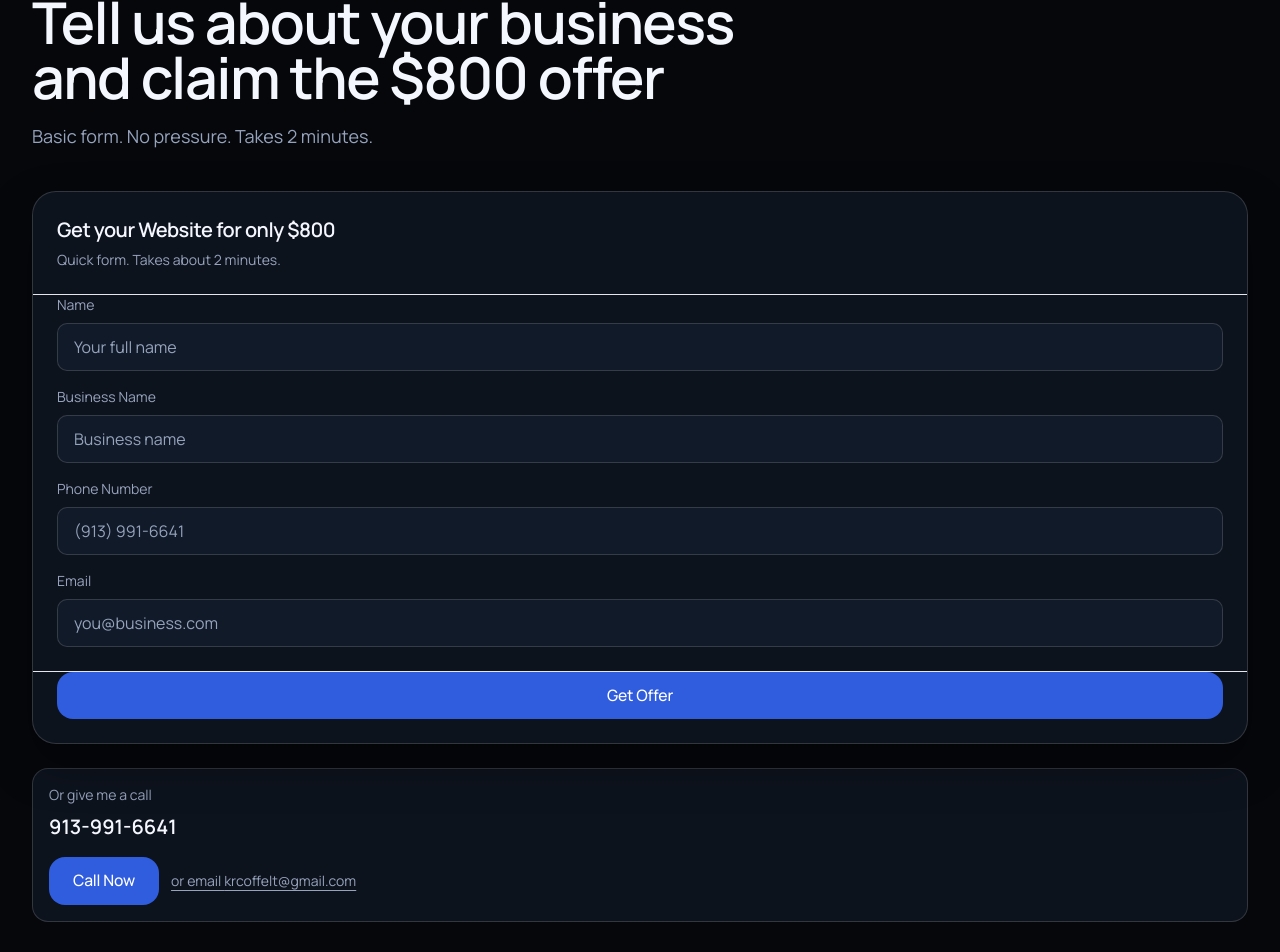
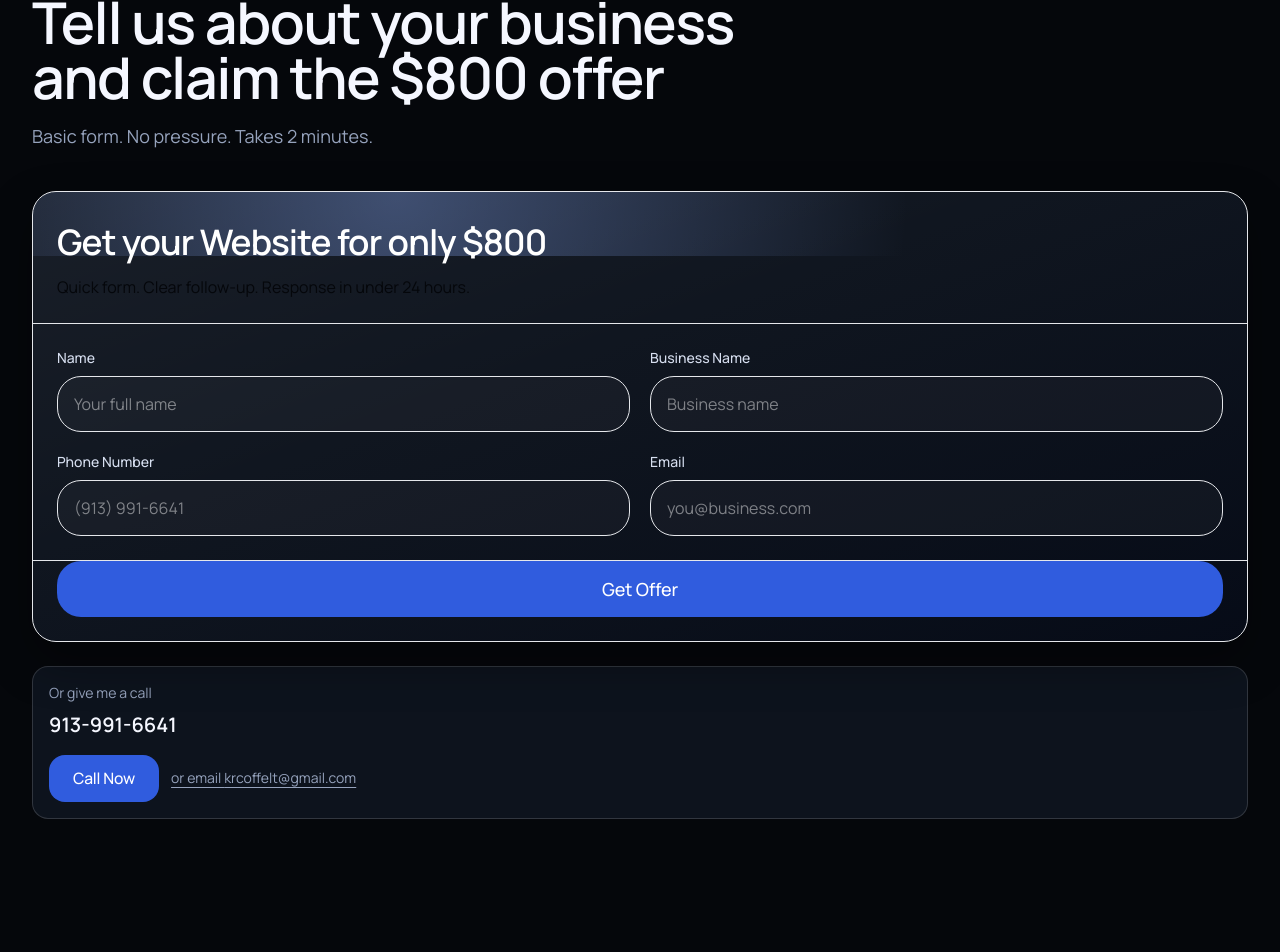
Before and after one commit to krcoffelt/HomeTown3, a Next.js app: page /website-offer-800 in a window 1280 px wide. Shown: the part 2083-3035 px from the top of the page. Built offline with nearby package versions, Linux system fonts and the light colour scheme; no server answers.

Commit message:
Refine offer form to premium layout and improve UX behavior

```diff
--- a/components/sections/offer-lead-form.tsx
+++ b/components/sections/offer-lead-form.tsx
@@ -1,16 +1,9 @@
 "use client";
 
-import { useActionState, useState } from "react";
+import { useActionState, useEffect, useState } from "react";
 import { submitOfferLead, type SubmitLeadState } from "@/app/(site)/contact/actions";
 import { Button } from "@/components/ui/button";
-import {
-  Card,
-  CardContent,
-  CardDescription,
-  CardFooter,
-  CardHeader,
-  CardTitle
-} from "@/components/ui/card";
+import { Card, CardContent, CardDescription, CardFooter, CardHeader, CardTitle } from "@/components/ui/card";
 import { Input } from "@/components/ui/input";
 
 const initialState: SubmitLeadState = { ok: false, message: "" };
@@ -23,16 +16,20 @@ const initialValues = {
 
 function pushDataLayerEvent(eventName: string) {
   if (typeof window === "undefined") return;
-  const payload = { event: eventName };
   const dataLayerWindow = window as Window & { dataLayer?: Array<Record<string, string>> };
   dataLayerWindow.dataLayer = dataLayerWindow.dataLayer ?? [];
-  dataLayerWindow.dataLayer.push(payload);
+  dataLayerWindow.dataLayer.push({ event: eventName });
 }
 
 export function OfferLeadForm() {
   const [state, action, pending] = useActionState(submitOfferLead, initialState);
   const [values, setValues] = useState(initialValues);
   const [hasStarted, setHasStarted] = useState(false);
+
+  useEffect(() => {
+    if (!state.ok) return;
+    setValues(initialValues);
+  }, [state.ok]);
 
   const markStarted = () => {
     if (hasStarted) return;
@@ -41,48 +38,63 @@ export function OfferLeadForm() {
   };
 
   return (
-    <Card className="p-0 shadow-soft">
-      <CardHeader className="border-b border-line/70">
-        <CardTitle>Get your Website for only $800</CardTitle>
-        <CardDescription>Quick form. Takes about 2 minutes.</CardDescription>
+    <Card className="relative overflow-hidden border-white/18 bg-[linear-gradient(160deg,rgba(255,255,255,0.05),rgba(255,255,255,0.01)_42%,rgba(6,11,23,0.94)_100%)] p-0 shadow-soft">
+      <div
+        aria-hidden="true"
+        className="pointer-events-none absolute inset-x-0 top-0 h-16 bg-[radial-gradient(circle_at_30%_0%,rgba(141,175,255,0.35),transparent_60%)]"
+      />
+      <CardHeader className="relative border-b border-white/12">
+        <CardTitle className="text-[clamp(1.7rem,3vw,2.2rem)] text-white">Get your Website for only $800</CardTitle>
+        <CardDescription className="text-base text-white/72">
+          Quick form. Clear follow-up. Response in under 24 hours.
+        </CardDescription>
       </CardHeader>
-      <CardContent>
+      <CardContent className="pt-6">
         <form
           id="offer-form"
           action={action}
-          className="grid gap-4"
+          className="grid gap-5"
           onSubmit={() => {
             pushDataLayerEvent("form_submit");
           }}
         >
+          <div className="grid gap-5 md:grid-cols-2">
             <div>
-            <label htmlFor="offer-name" className="mb-2 block text-sm text-muted">
+              <label htmlFor="offer-name" className="mb-2 block text-sm font-medium text-white/78">
                 Name
               </label>
               <Input
                 id="offer-name"
                 name="name"
                 value={values.name}
+                required
+                autoComplete="name"
                 placeholder="Your full name"
+                className="h-14 rounded-lg border-white/16 bg-white/[0.03] text-white placeholder:text-white/45"
                 onFocus={markStarted}
                 onChange={(event) => setValues((prev) => ({ ...prev, name: event.target.value }))}
               />
             </div>
             <div>
-            <label htmlFor="offer-businessName" className="mb-2 block text-sm text-muted">
+              <label htmlFor="offer-businessName" className="mb-2 block text-sm font-medium text-white/78">
                 Business Name
               </label>
               <Input
                 id="offer-businessName"
                 name="businessName"
                 value={values.businessName}
+                required
+                autoComplete="organization"
                 placeholder="Business name"
+                className="h-14 rounded-lg border-white/16 bg-white/[0.03] text-white placeholder:text-white/45"
                 onFocus={markStarted}
                 onChange={(event) => setValues((prev) => ({ ...prev, businessName: event.target.value }))}
               />
             </div>
+          </div>
+          <div className="grid gap-5 md:grid-cols-2">
             <div>
-            <label htmlFor="offer-phone" className="mb-2 block text-sm text-muted">
+              <label htmlFor="offer-phone" className="mb-2 block text-sm font-medium text-white/78">
                 Phone Number
               </label>
               <Input
@@ -90,13 +102,16 @@ export function OfferLeadForm() {
                 name="phone"
                 type="tel"
                 value={values.phone}
+                required
+                autoComplete="tel"
                 placeholder="(913) 991-6641"
+                className="h-14 rounded-lg border-white/16 bg-white/[0.03] text-white placeholder:text-white/45"
                 onFocus={markStarted}
                 onChange={(event) => setValues((prev) => ({ ...prev, phone: event.target.value }))}
               />
             </div>
             <div>
-            <label htmlFor="offer-email" className="mb-2 block text-sm text-muted">
+              <label htmlFor="offer-email" className="mb-2 block text-sm font-medium text-white/78">
                 Email
               </label>
               <Input
@@ -104,10 +119,14 @@ export function OfferLeadForm() {
                 name="email"
                 type="email"
                 value={values.email}
+                required
+                autoComplete="email"
                 placeholder="you@business.com"
+                className="h-14 rounded-lg border-white/16 bg-white/[0.03] text-white placeholder:text-white/45"
                 onFocus={markStarted}
                 onChange={(event) => setValues((prev) => ({ ...prev, email: event.target.value }))}
               />
+            </div>
           </div>
 
           {state.message ? (
@@ -115,8 +134,15 @@ export function OfferLeadForm() {
           ) : null}
         </form>
       </CardContent>
-      <CardFooter className="w-full border-t border-line/70">
-        <Button type="submit" form="offer-form" className="w-full" variant="primary" dataAnalytics="cta-offer-800">
+      <CardFooter className="w-full border-t border-white/12">
+        <Button
+          type="submit"
+          form="offer-form"
+          className="h-14 w-full rounded-lg text-lg"
+          variant="primary"
+          dataAnalytics="cta-offer-800"
+          disabled={pending}
+        >
           {pending ? "Sending..." : "Get Offer"}
         </Button>
       </CardFooter>
```
Lines whose indentation alone changed are shown as unchanged.
